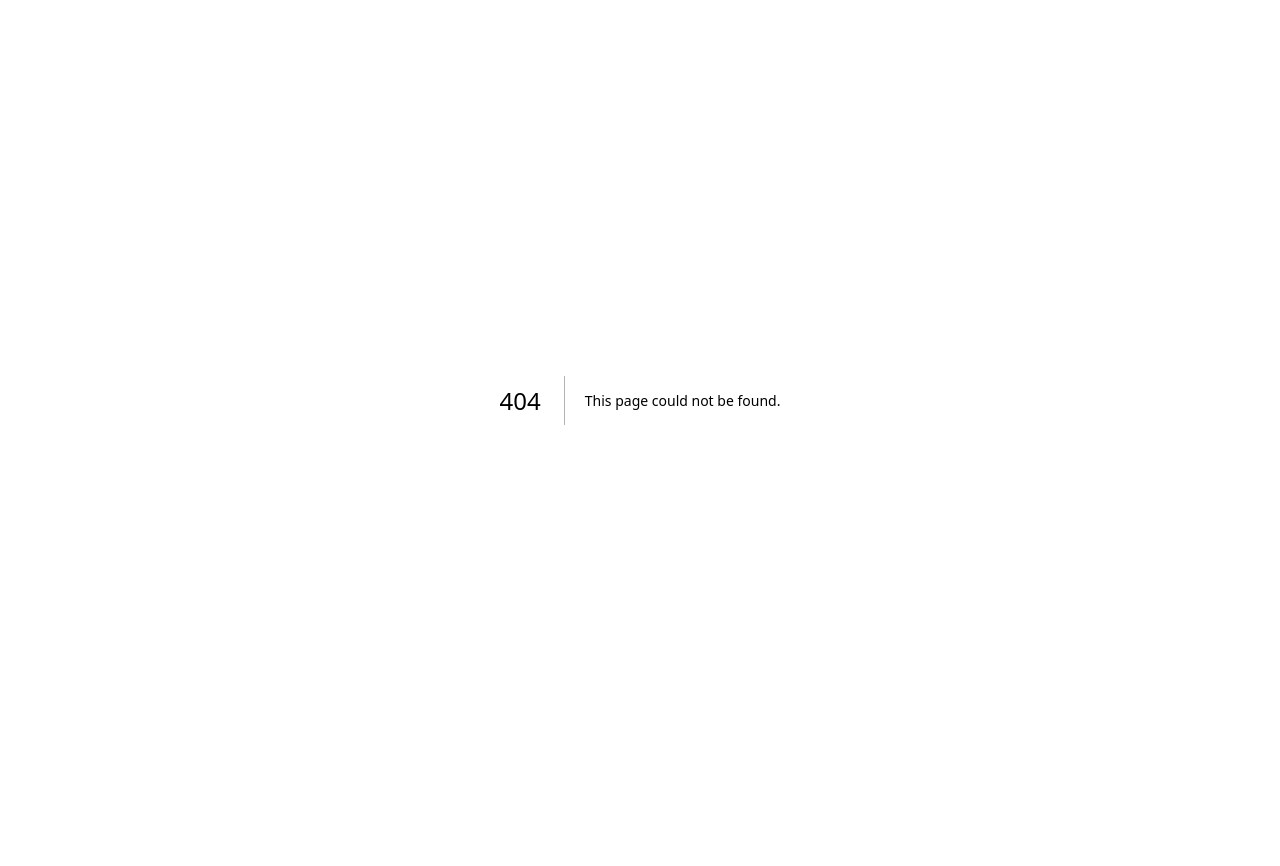
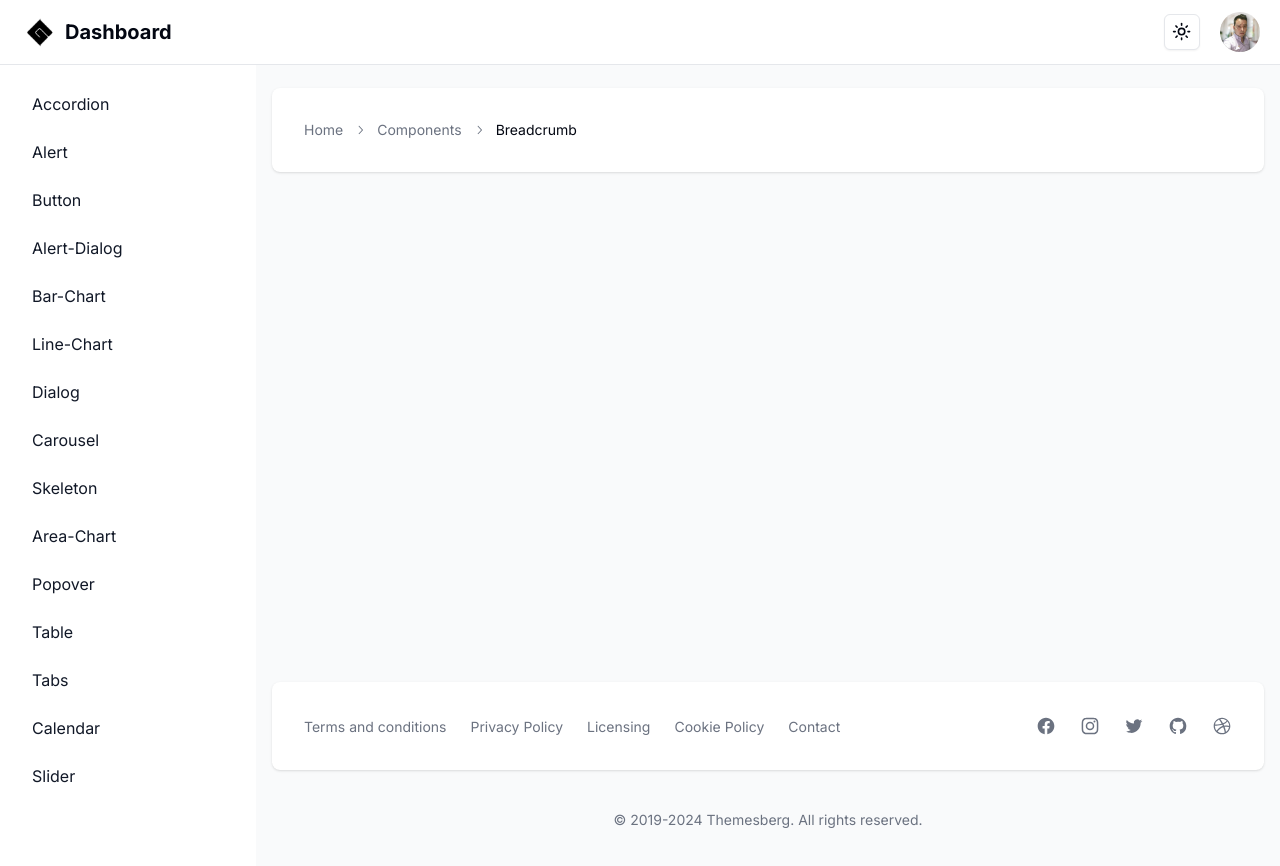
Before and after one commit to GonzaloGC/dashboard-next, a Next.js app: page /dashboard/breadcrumb in a window 1280 px wide. Before the commit this address had no page. Shown: the top 866 px of the page. Before the commit the page ends 800 px from the top, so only its background shows below. Built offline with nearby package versions, Linux system fonts and the light colour scheme.

Commit message:
added breadcrumb component

```diff
--- /dev/null
+++ b/src/app/dashboard/breadcrumb/page.tsx
@@ -0,0 +1,31 @@
+import {
+  Breadcrumb,
+  BreadcrumbItem,
+  BreadcrumbLink,
+  BreadcrumbList,
+  BreadcrumbPage,
+  BreadcrumbSeparator,
+} from "@/components/ui/breadcrumb"
+
+
+export default function Page() {
+  return (
+    <div>
+      <Breadcrumb>
+        <BreadcrumbList>
+          <BreadcrumbItem>
+            <BreadcrumbLink href="/">Home</BreadcrumbLink>
+          </BreadcrumbItem>
+          <BreadcrumbSeparator />
+          <BreadcrumbItem>
+            <BreadcrumbLink href="/components">Components</BreadcrumbLink>
+          </BreadcrumbItem>
+          <BreadcrumbSeparator />
+          <BreadcrumbItem>
+            <BreadcrumbPage>Breadcrumb</BreadcrumbPage>
+          </BreadcrumbItem>
+        </BreadcrumbList>
+      </Breadcrumb>
+    </div>
+  );
+}
--- a/src/app/dashboard/layout.tsx
+++ b/src/app/dashboard/layout.tsx
@@ -29,6 +29,7 @@
   { name: "drawer", href: "drawer" },
   { name: "tooltip", href: "tooltip" },
   { name: "dropdown-menu", href: "dropdown-menu" },
+  { name: "breadcrumb", href: "breadcrumb" },
 ];
 
 export default function DashboardLayout({
--- /dev/null
+++ b/src/components/ui/breadcrumb.tsx
@@ -0,0 +1,115 @@
+import * as React from "react"
+import { ChevronRightIcon, DotsHorizontalIcon } from "@radix-ui/react-icons"
+import { Slot } from "@radix-ui/react-slot"
+
+import { cn } from "@/lib/utils"
+
+const Breadcrumb = React.forwardRef<
+  HTMLElement,
+  React.ComponentPropsWithoutRef<"nav"> & {
+    separator?: React.ReactNode
+  }
+>(({ ...props }, ref) => <nav ref={ref} aria-label="breadcrumb" {...props} />)
+Breadcrumb.displayName = "Breadcrumb"
+
+const BreadcrumbList = React.forwardRef<
+  HTMLOListElement,
+  React.ComponentPropsWithoutRef<"ol">
+>(({ className, ...props }, ref) => (
+  <ol
+    ref={ref}
+    className={cn(
+      "flex flex-wrap items-center gap-1.5 break-words text-sm text-muted-foreground sm:gap-2.5",
+      className
+    )}
+    {...props}
+  />
+))
+BreadcrumbList.displayName = "BreadcrumbList"
+
+const BreadcrumbItem = React.forwardRef<
+  HTMLLIElement,
+  React.ComponentPropsWithoutRef<"li">
+>(({ className, ...props }, ref) => (
+  <li
+    ref={ref}
+    className={cn("inline-flex items-center gap-1.5", className)}
+    {...props}
+  />
+))
+BreadcrumbItem.displayName = "BreadcrumbItem"
+
+const BreadcrumbLink = React.forwardRef<
+  HTMLAnchorElement,
+  React.ComponentPropsWithoutRef<"a"> & {
+    asChild?: boolean
+  }
+>(({ asChild, className, ...props }, ref) => {
+  const Comp = asChild ? Slot : "a"
+
+  return (
+    <Comp
+      ref={ref}
+      className={cn("transition-colors hover:text-foreground", className)}
+      {...props}
+    />
+  )
+})
+BreadcrumbLink.displayName = "BreadcrumbLink"
+
+const BreadcrumbPage = React.forwardRef<
+  HTMLSpanElement,
+  React.ComponentPropsWithoutRef<"span">
+>(({ className, ...props }, ref) => (
+  <span
+    ref={ref}
+    role="link"
+    aria-disabled="true"
+    aria-current="page"
+    className={cn("font-normal text-foreground", className)}
+    {...props}
+  />
+))
+BreadcrumbPage.displayName = "BreadcrumbPage"
+
+const BreadcrumbSeparator = ({
+  children,
+  className,
+  ...props
+}: React.ComponentProps<"li">) => (
+  <li
+    role="presentation"
+    aria-hidden="true"
+    className={cn("[&>svg]:size-3.5", className)}
+    {...props}
+  >
+    {children ?? <ChevronRightIcon />}
+  </li>
+)
+BreadcrumbSeparator.displayName = "BreadcrumbSeparator"
+
+const BreadcrumbEllipsis = ({
+  className,
+  ...props
+}: React.ComponentProps<"span">) => (
+  <span
+    role="presentation"
+    aria-hidden="true"
+    className={cn("flex h-9 w-9 items-center justify-center", className)}
+    {...props}
+  >
+    <DotsHorizontalIcon className="h-4 w-4" />
+    <span className="sr-only">More</span>
+  </span>
+)
+BreadcrumbEllipsis.displayName = "BreadcrumbElipssis"
+
+export {
+  Breadcrumb,
+  BreadcrumbList,
+  BreadcrumbItem,
+  BreadcrumbLink,
+  BreadcrumbPage,
+  BreadcrumbSeparator,
+  BreadcrumbEllipsis,
+}
```
